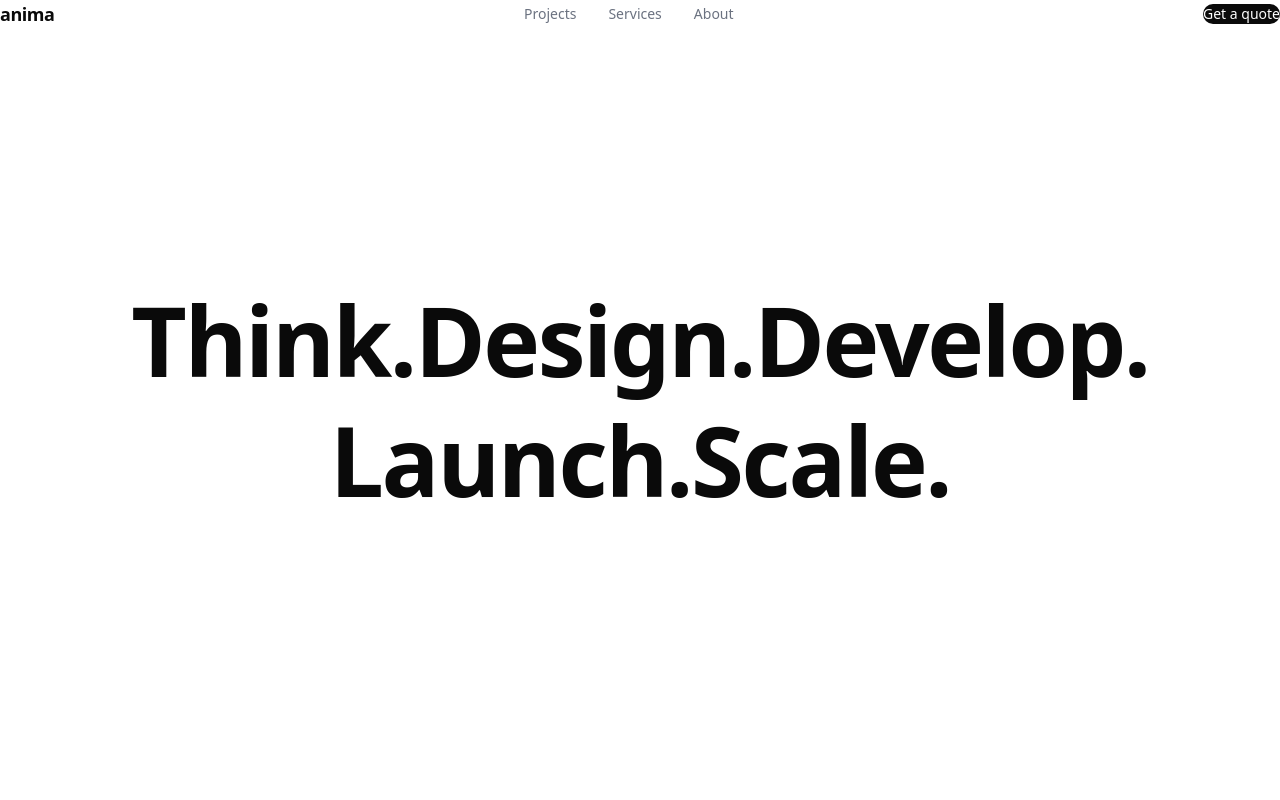
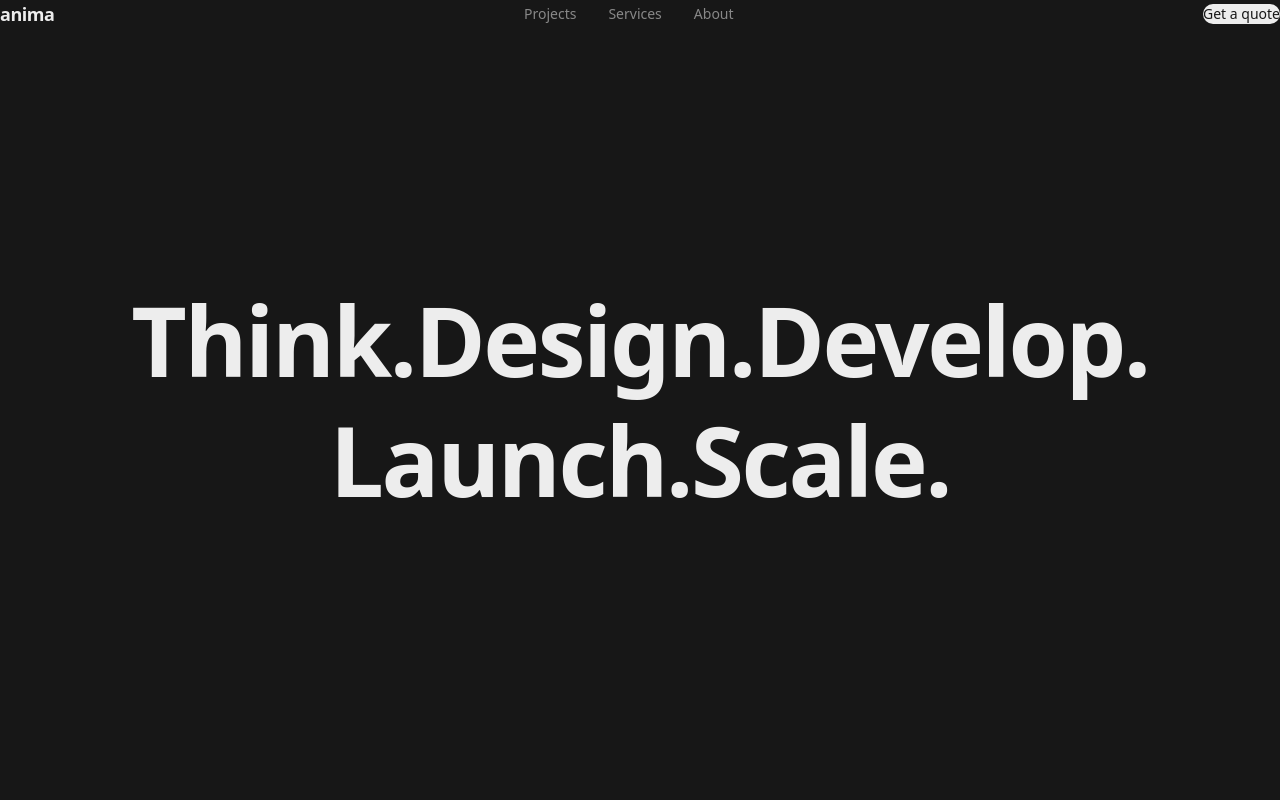
Before and after one commit to zkiihne/anima, a Next.js app: page / in a window 1280 px wide. Shown: the top 800 px of the page. Built offline with nearby package versions, Linux system fonts and the light colour scheme.

Commit message:
feat: commit to dark-only warm palette (#171717 bg, #ededed fg)

```diff
--- a/src/app/globals.css
+++ b/src/app/globals.css
@@ -1,21 +1,11 @@
 @import "tailwindcss";
 
 :root {
-  --background: #ffffff;
-  --foreground: #0a0a0a;
-  --muted: #6b7280;
-  --border: #e5e7eb;
-  --accent: #0a0a0a;
-}
-
-@media (prefers-color-scheme: dark) {
-  :root {
-    --background: #0a0a0a;
-    --foreground: #fafafa;
-    --muted: #9ca3af;
-    --border: #1f2937;
-    --accent: #fafafa;
-  }
+  --background: #171717;
+  --foreground: #ededed;
+  --muted: #888888;
+  --border: #2a2a2a;
+  --accent: #ededed;
 }
 
 * {
--- a/src/app/layout.tsx
+++ b/src/app/layout.tsx
@@ -4,7 +4,18 @@ import './globals.css'
 
 export const metadata: Metadata = {
   title: 'Anima — Think. Design. Develop. Launch. Scale.',
-  description: 'Design-led digital products.',
+  description: 'We build design-led digital products through research, iterative experimentation, and custom development tailored to user needs.',
+  openGraph: {
+    title: 'Anima — Think. Design. Develop. Launch. Scale.',
+    description: 'We build design-led digital products through research, iterative experimentation, and custom development tailored to user needs.',
+    type: 'website',
+    url: 'https://anima-ten-theta.vercel.app',
+  },
+  twitter: {
+    card: 'summary_large_image',
+    title: 'Anima — Think. Design. Develop. Launch. Scale.',
+    description: 'We build design-led digital products through research, iterative experimentation, and custom development tailored to user needs.',
+  },
 }
 
 export default function RootLayout({ children }: { children: React.ReactNode }) {
```
